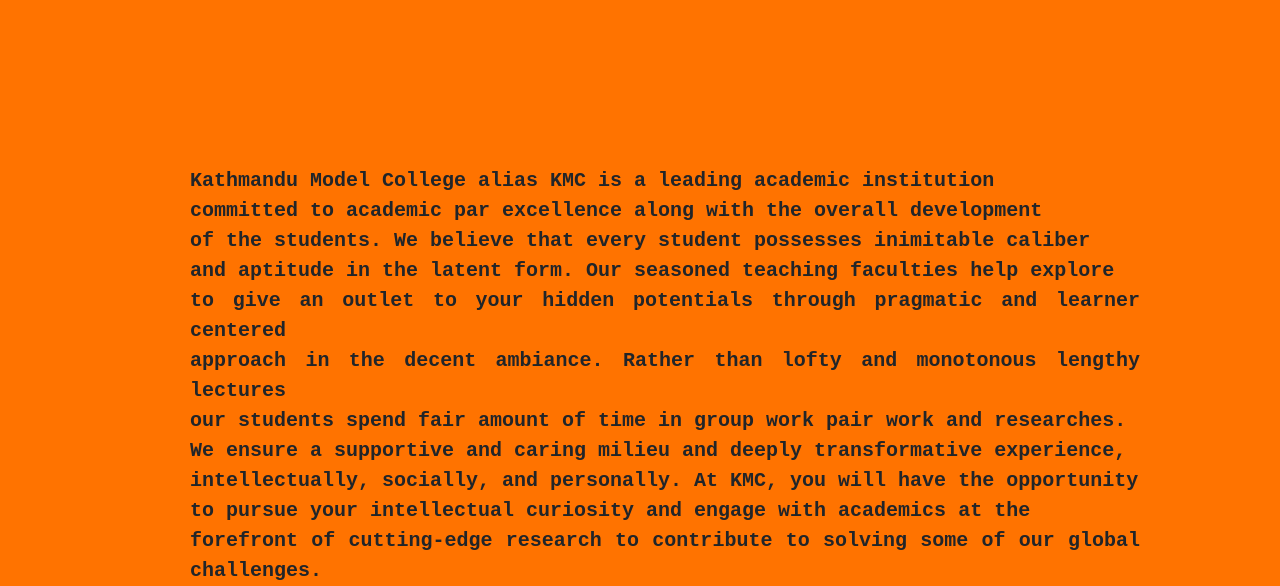
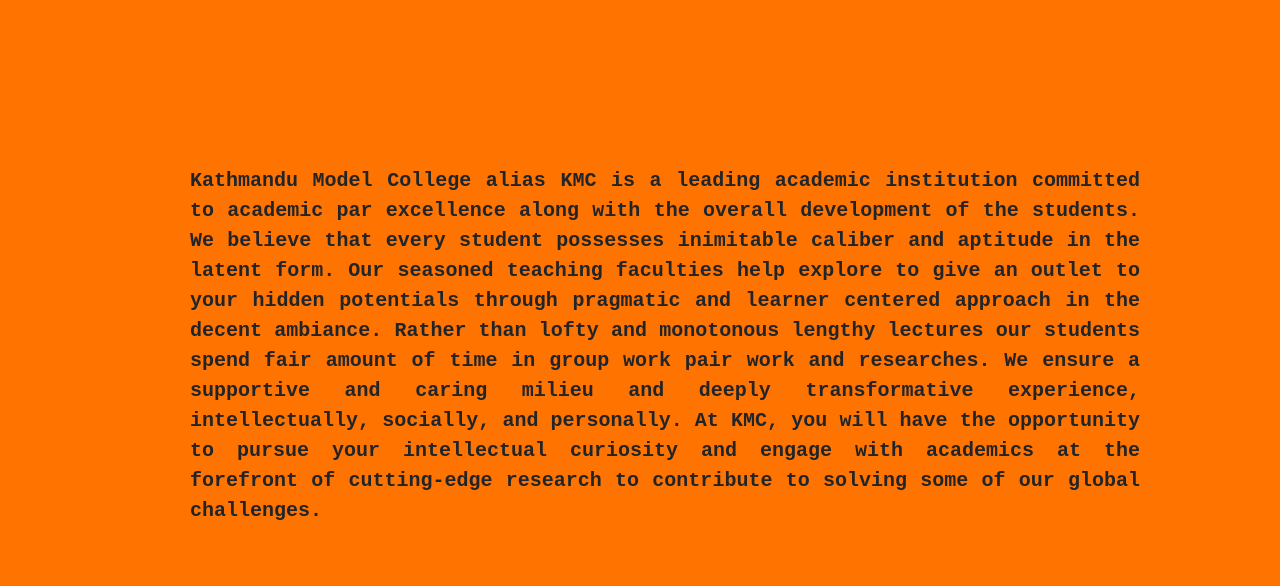
Before and after one commit to legendofzer0/genesis, a website: page kmc project/about.html in a window 1280 px wide. Shown: the part 246-832 px from the top of the page. After the commit the page ends 800 px from the top, so only its background shows below. Drawn offline with nearby package versions, Linux system fonts and the light colour scheme.

Commit message:
frontend fixes

```diff
--- a/kmc project/about.html
+++ b/kmc project/about.html
@@ -23,16 +23,16 @@
 
     <p class="class-1">
         <br><br><br><br><br><br>
-        Kathmandu Model College alias KMC is a leading academic institution <br>
-        committed to academic par excellence along with the overall development <br>
-        of the students. We believe that every student possesses inimitable caliber  <br>
-        and aptitude in the latent form. Our seasoned teaching faculties help explore <br>
-        to give an outlet to your hidden potentials through pragmatic and learner centered  <br>
-        approach in the decent ambiance. Rather than lofty and monotonous lengthy lectures <br>
-        our students spend fair amount of time in group work pair work and researches. <br>
-        We ensure a supportive and caring milieu and deeply transformative experience, <br>
-        intellectually, socially, and personally. At KMC, you will have the opportunity <br>
-        to pursue your intellectual curiosity and engage with academics at the <br>
+        Kathmandu Model College alias KMC is a leading academic institution
+        committed to academic par excellence along with the overall development
+        of the students. We believe that every student possesses inimitable caliber
+        and aptitude in the latent form. Our seasoned teaching faculties help explore
+        to give an outlet to your hidden potentials through pragmatic and learner centered
+        approach in the decent ambiance. Rather than lofty and monotonous lengthy lectures
+        our students spend fair amount of time in group work pair work and researches.
+        We ensure a supportive and caring milieu and deeply transformative experience,
+        intellectually, socially, and personally. At KMC, you will have the opportunity
+        to pursue your intellectual curiosity and engage with academics at the
         forefront of cutting-edge research to contribute to solving some of our global challenges.
     </p>
 </body>
```
Also changed, not shown: kmc project/contact.html (+1 -1 lines), kmc project/index.html (+1 -30 lines), kmc project/student-detail.html (+1 -1 lines).
